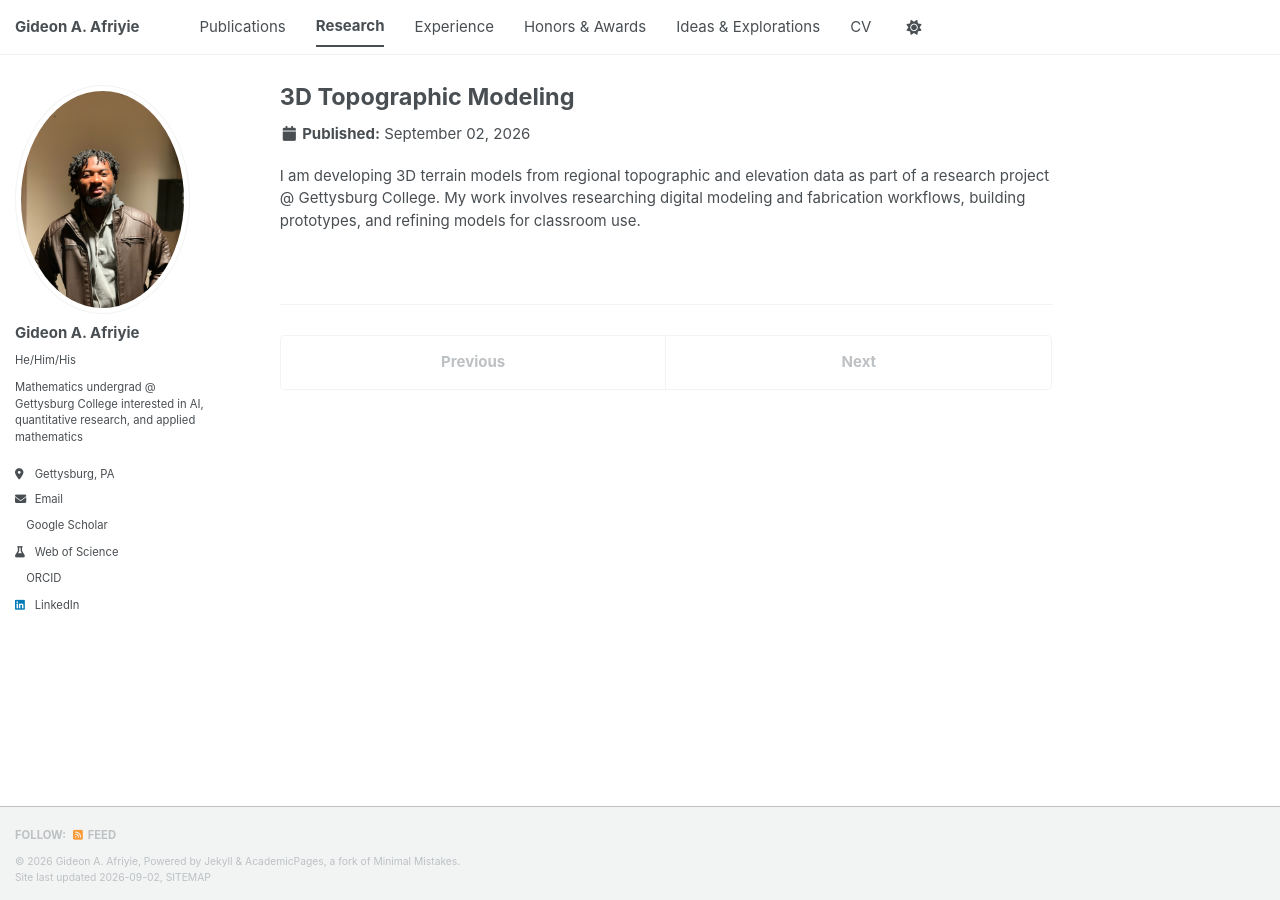
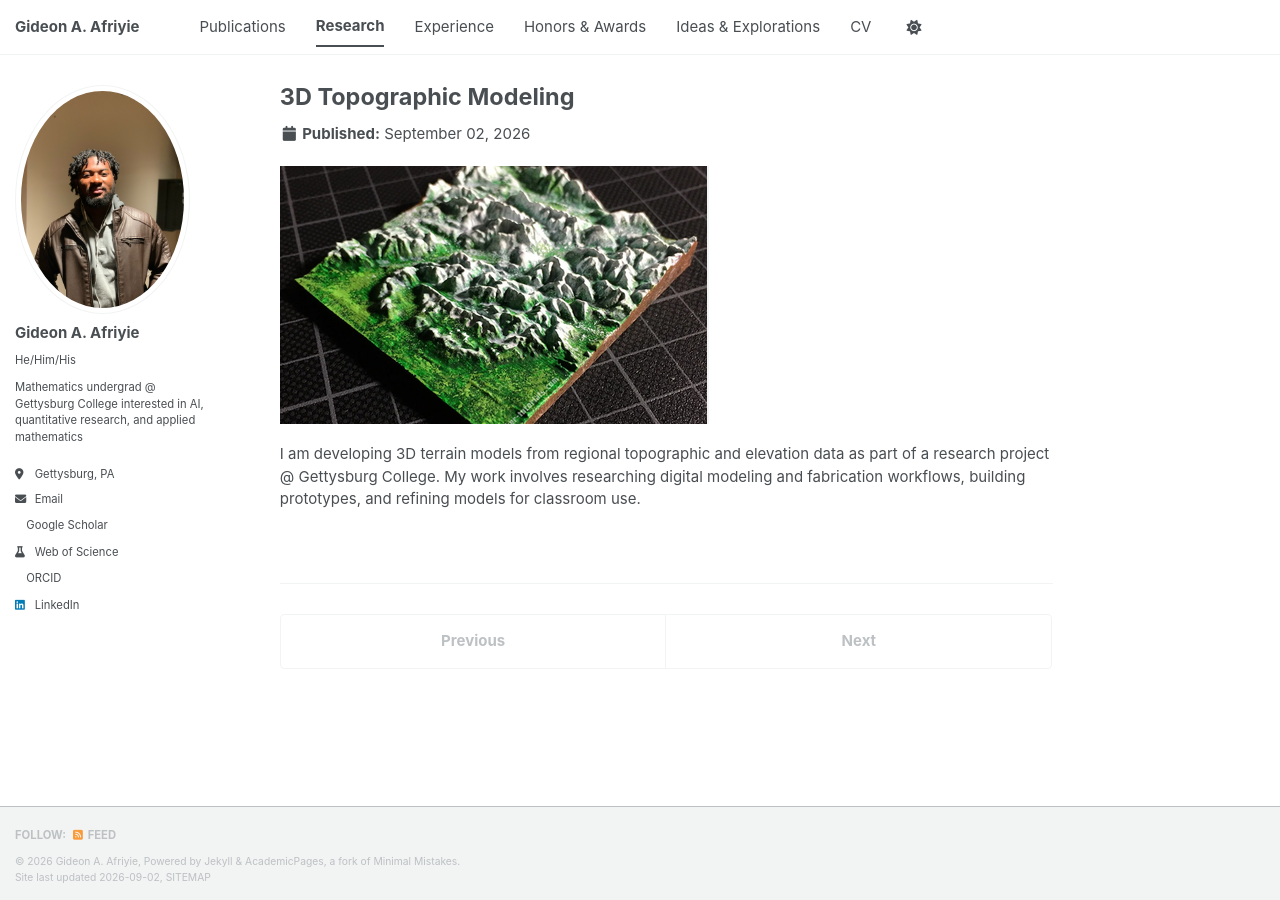
Before and after one commit to GideonAfriyie/academic-website-test, a Jekyll site: the page built from _portfolio/3d-topographic-modeling.md, in a window 1280 px wide. Built offline with Jekyll 4.4.1, drawn with Linux system fonts in a browser that asks for light colours; a style sheet for code colours, icons or effects is not loaded.

Commit message:
Add image to 3D topographic modeling documentation
Added an image prototype for the 3D topographic modeling project.

```diff
--- a/_portfolio/3d-topographic-modeling.md
+++ b/_portfolio/3d-topographic-modeling.md
@@ -4,4 +4,6 @@ excerpt: "Developing 3D terrain models from regional topographic and elevation d
 collection: portfolio
 ---
 
+![3D topographic modeling prototype]({{ site.baseurl }}/images/3d-topographic-modeling.jpg)
+
 I am developing 3D terrain models from regional topographic and elevation data as part of a research project @ Gettysburg College. My work involves researching digital modeling and fabrication workflows, building prototypes, and refining models for classroom use.
```
